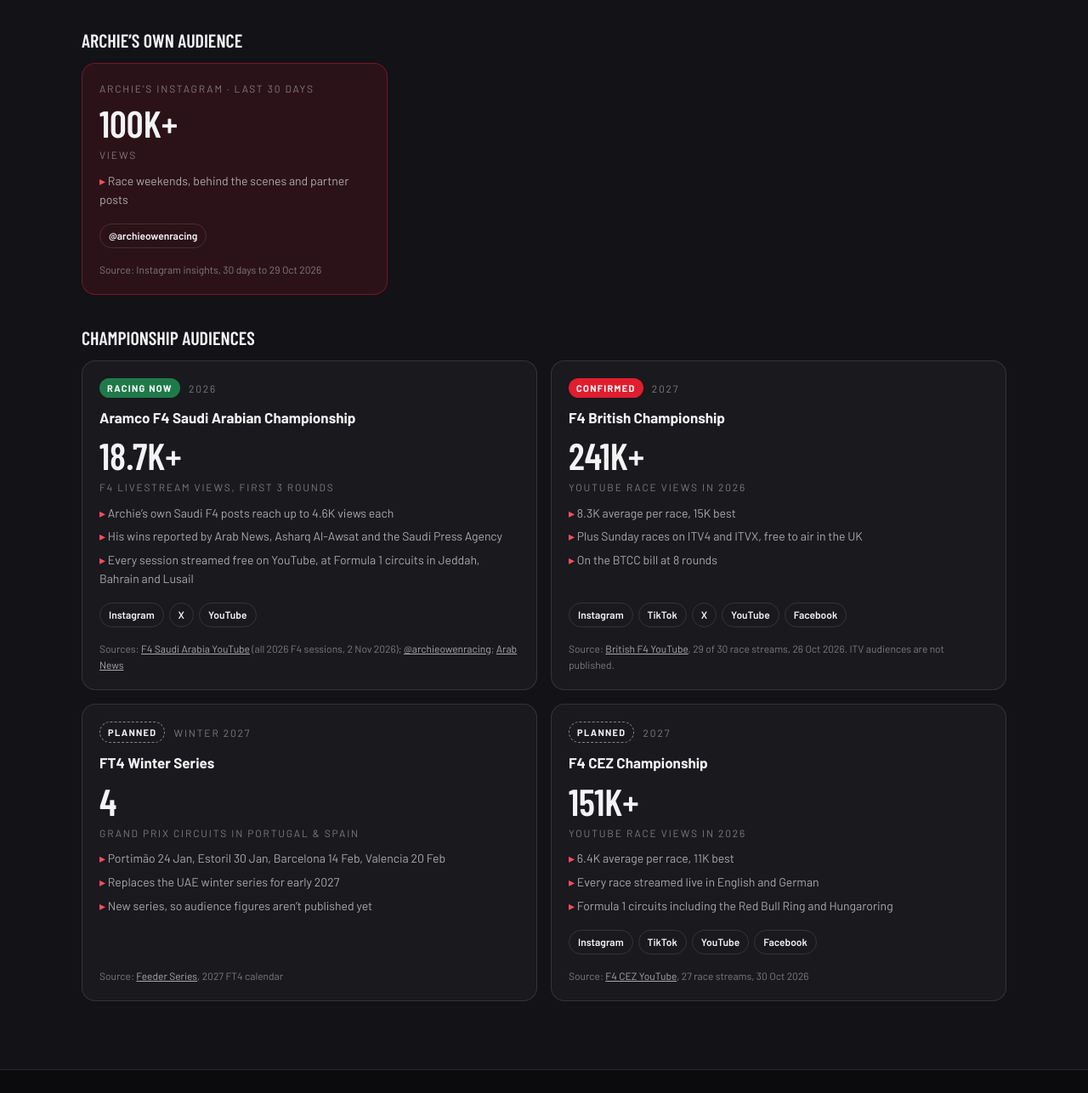
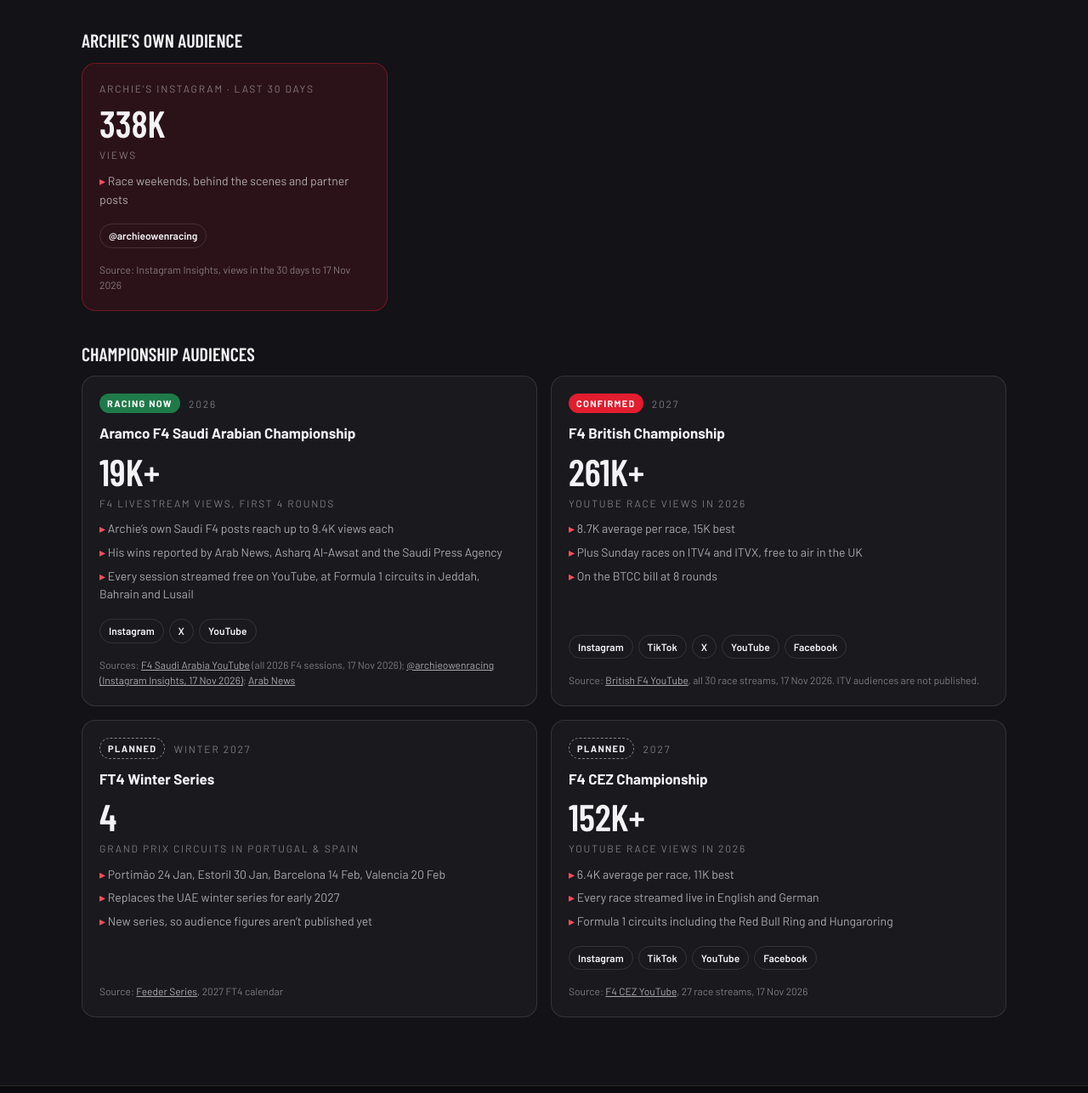
Before and after one commit to AOLETSGO12/archie-owen-racing, a website: page index.html in a window 1280 px wide. Shown: the part 7354-8640 px from the top of the page at 85% size. Drawn offline with nearby package versions, Linux system fonts and the light colour scheme; no server answers; a web font is replaced by a local one.

Commit message:
Update audience figures through 17 Nov 2026 (#6)
Refresh the Instagram, Saudi F4, British F4 and F4 CEZ view counts and source dates in the Who sees your brand section.

Co-authored-by: Cursor Agent <cursoragent@cursor.com>
Co-authored-by: AOLETSGO12 <AOLETSGO12@users.noreply.github.com>

```diff
--- a/index.html
+++ b/index.html
@@ -588,11 +588,11 @@ h3.d.sub { margin-top: 40px; font-size: 22px; }
     <div class="aud aud-own">
       <article class="social">
         <p class="lbl">Archie's Instagram · last 30 days</p>
-        <p class="big">100K+</p>
+        <p class="big">338K</p>
         <p class="lbl" style="margin-top:-4px">views</p>
         <ul><li>Race weekends, behind the scenes and partner posts</li></ul>
         <p class="socials"><a href="https://www.instagram.com/archieowenracing/" target="_blank" rel="noopener">@archieowenracing</a></p>
-        <p class="src">Source: Instagram insights, 30 days to 29 Oct 2026</p>
+        <p class="src">Source: Instagram Insights, views in the 30 days to 17 Nov 2026</p>
       </article>
     </div>
     <h3 class="d sub">Championship audiences</h3>
@@ -600,20 +600,20 @@ h3.d.sub { margin-top: 40px; font-size: 22px; }
       <article>
         <p class="lbl"><span class="status now">Racing now</span> 2026</p>
         <h3>Aramco F4 Saudi Arabian Championship</h3>
-        <p class="big">18.7K+</p>
-        <p class="lbl" style="margin-top:-4px">F4 livestream views, first 3 rounds</p>
-        <ul><li>Archie&rsquo;s own Saudi F4 posts reach up to 4.6K views each</li><li>His wins reported by Arab News, Asharq Al-Awsat and the Saudi Press Agency</li><li>Every session streamed free on YouTube, at Formula 1 circuits in Jeddah, Bahrain and Lusail</li></ul>
+        <p class="big">19K+</p>
+        <p class="lbl" style="margin-top:-4px">F4 livestream views, first 4 rounds</p>
+        <ul><li>Archie&rsquo;s own Saudi F4 posts reach up to 9.4K views each</li><li>His wins reported by Arab News, Asharq Al-Awsat and the Saudi Press Agency</li><li>Every session streamed free on YouTube, at Formula 1 circuits in Jeddah, Bahrain and Lusail</li></ul>
         <p class="socials"><a href="https://www.instagram.com/f4_saudiarabia/" target="_blank" rel="noopener">Instagram</a><a href="https://x.com/f4_saudiarabia" target="_blank" rel="noopener">X</a><a href="https://www.youtube.com/@F4_SaudiArabia" target="_blank" rel="noopener">YouTube</a></p>
-        <p class="src">Sources: <a href="https://www.youtube.com/@F4_SaudiArabia/streams">F4 Saudi Arabia YouTube</a> (all 2026 F4 sessions, 2 Nov 2026); <a href="https://www.instagram.com/archieowenracing/">@archieowenracing</a>; <a href="https://www.arabnews.pk/sport/owen-seah-split-bahrain-wins-as-owen-leads-saudi-f4-standings-3005834">Arab News</a></p>
+        <p class="src">Sources: <a href="https://www.youtube.com/@F4_SaudiArabia/streams">F4 Saudi Arabia YouTube</a> (all 2026 F4 sessions, 17 Nov 2026); <a href="https://www.instagram.com/archieowenracing/">@archieowenracing (Instagram Insights, 17 Nov 2026)</a>; <a href="https://www.arabnews.pk/sport/owen-seah-split-bahrain-wins-as-owen-leads-saudi-f4-standings-3005834">Arab News</a></p>
       </article>
       <article>
         <p class="lbl"><span class="status">Confirmed</span> 2027</p>
         <h3>F4 British Championship</h3>
-        <p class="big">241K+</p>
+        <p class="big">261K+</p>
         <p class="lbl" style="margin-top:-4px">YouTube race views in 2026</p>
-        <ul><li>8.3K average per race, 15K best</li><li>Plus Sunday races on ITV4 and ITVX, free to air in the UK</li><li>On the BTCC bill at 8 rounds</li></ul>
+        <ul><li>8.7K average per race, 15K best</li><li>Plus Sunday races on ITV4 and ITVX, free to air in the UK</li><li>On the BTCC bill at 8 rounds</li></ul>
         <p class="socials"><a href="https://www.instagram.com/britishf4/" target="_blank" rel="noopener">Instagram</a><a href="https://www.tiktok.com/@britishf4" target="_blank" rel="noopener">TikTok</a><a href="https://x.com/BritishF4" target="_blank" rel="noopener">X</a><a href="https://www.youtube.com/@BritishF4" target="_blank" rel="noopener">YouTube</a><a href="https://www.facebook.com/BritishF4/" target="_blank" rel="noopener">Facebook</a></p>
-        <p class="src">Source: <a href="https://www.youtube.com/@BritishF4/streams">British F4 YouTube</a>, 29 of 30 race streams, 26 Oct 2026. ITV audiences are not published.</p>
+        <p class="src">Source: <a href="https://www.youtube.com/@BritishF4/streams">British F4 YouTube</a>, all 30 race streams, 17 Nov 2026. ITV audiences are not published.</p>
       </article>
       <article>
         <p class="lbl"><span class="status planned">Planned</span> Winter 2027</p>
@@ -626,11 +626,11 @@ h3.d.sub { margin-top: 40px; font-size: 22px; }
       <article>
         <p class="lbl"><span class="status planned">Planned</span> 2027</p>
         <h3>F4 CEZ Championship</h3>
-        <p class="big">151K+</p>
+        <p class="big">152K+</p>
         <p class="lbl" style="margin-top:-4px">YouTube race views in 2026</p>
         <ul><li>6.4K average per race, 11K best</li><li>Every race streamed live in English and German</li><li>Formula 1 circuits including the Red Bull Ring and Hungaroring</li></ul>
         <p class="socials"><a href="https://www.instagram.com/f4cezchampionship/" target="_blank" rel="noopener">Instagram</a><a href="https://www.tiktok.com/@f4cezchampionship" target="_blank" rel="noopener">TikTok</a><a href="https://www.youtube.com/@f4cez" target="_blank" rel="noopener">YouTube</a><a href="https://www.facebook.com/F4CEZChampionship" target="_blank" rel="noopener">Facebook</a></p>
-        <p class="src">Source: <a href="https://www.youtube.com/@f4cez/streams">F4 CEZ YouTube</a>, 27 race streams, 30 Oct 2026</p>
+        <p class="src">Source: <a href="https://www.youtube.com/@f4cez/streams">F4 CEZ YouTube</a>, 27 race streams, 17 Nov 2026</p>
       </article>
     </div>
   </div>
```
